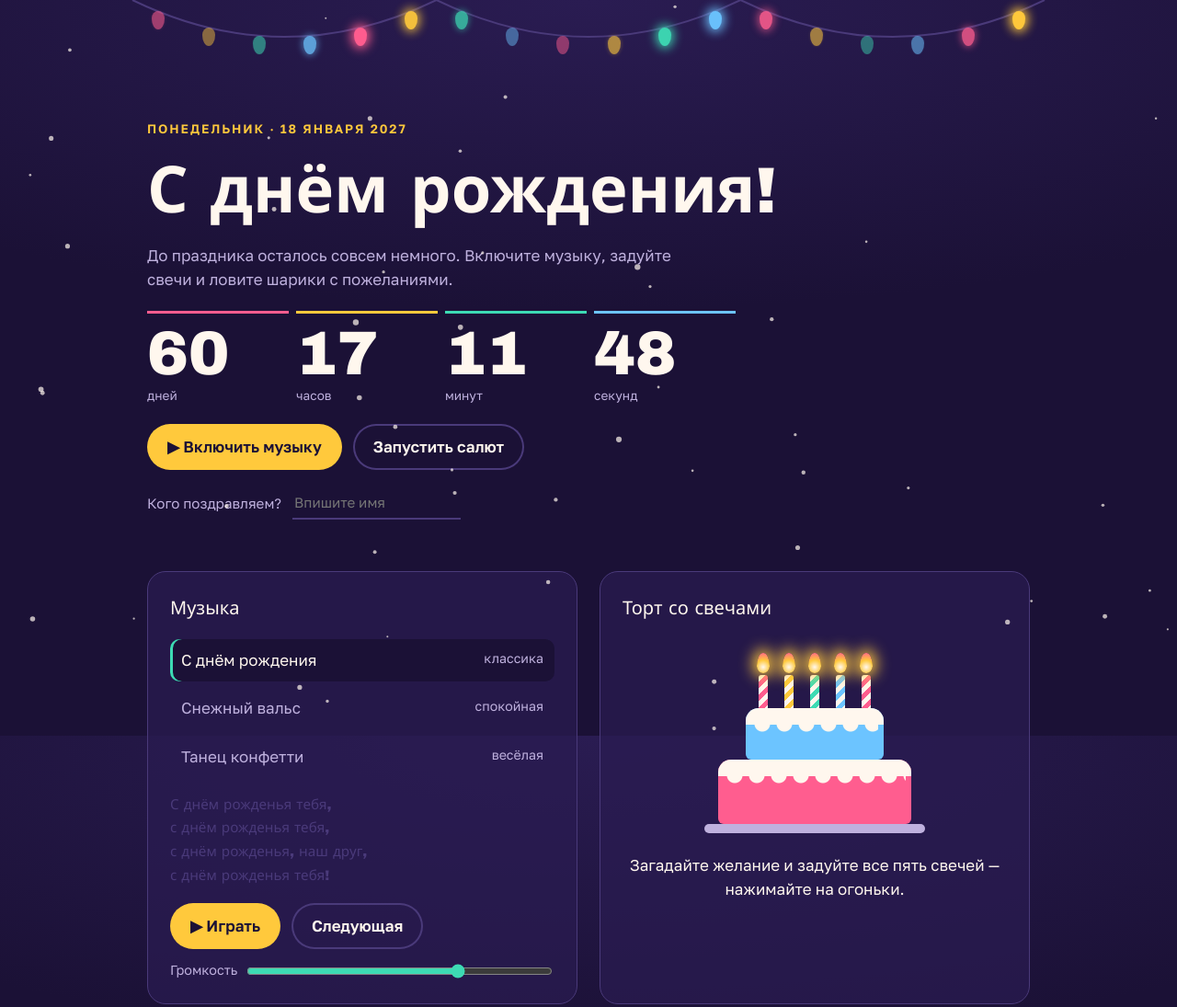
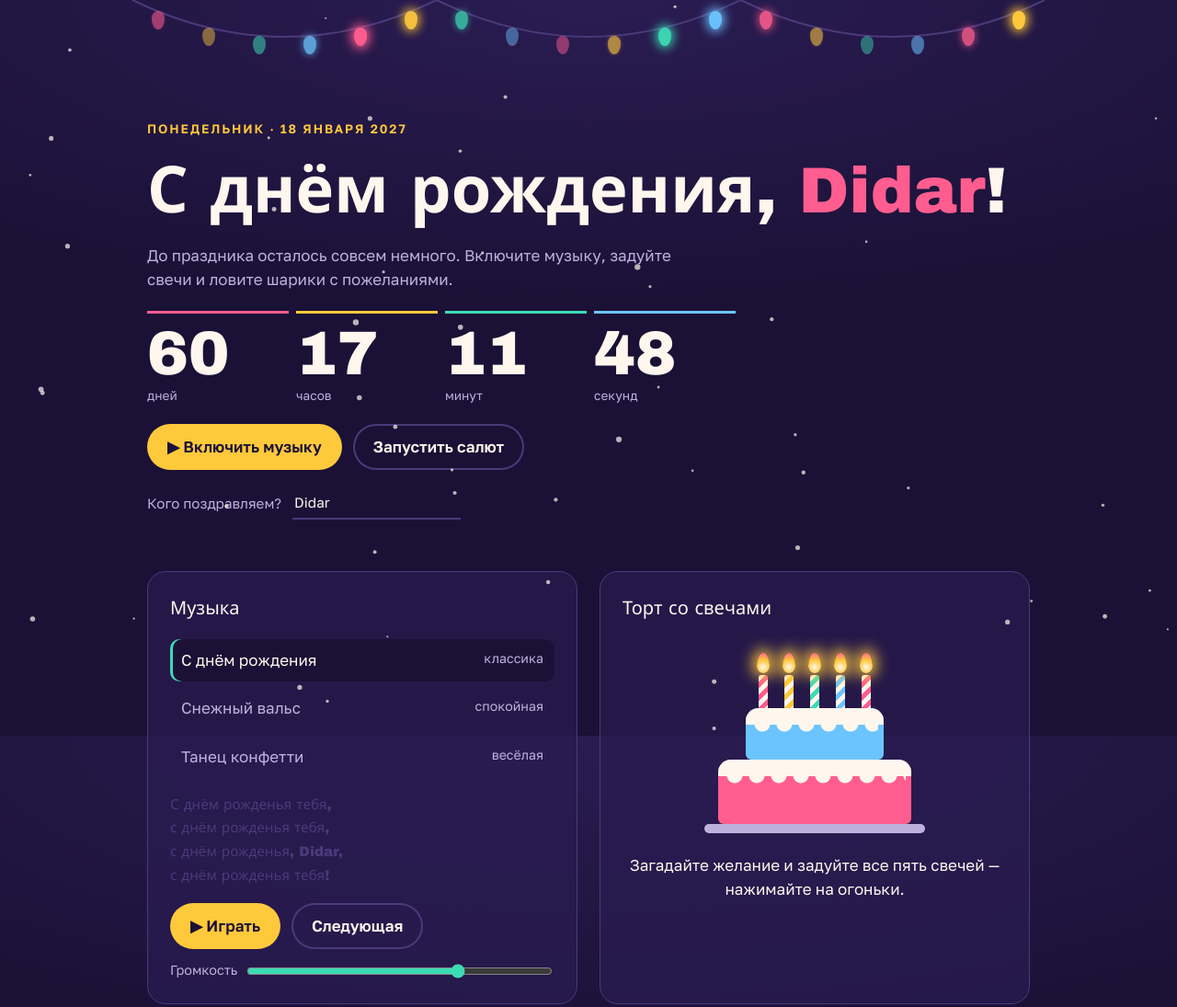
Before and after one commit to daryngpt-code/prazdnik-18-yanvarya, a plain HTML site: page index.html in a window 1280 px wide. Shown: the top 1095 px of the page at 92% size. Drawn offline with Linux system fonts and the light colour scheme; a web font is replaced by a local one.

Commit message:
Update index.html

```diff
--- a/index.html
+++ b/index.html
@@ -181,7 +181,7 @@ footer{color:var(--muted);font-size:.9rem;text-align:center}
 
 <script>
 (() => {
-const BAKED_NAME = ''; // имя именинника: впишите сюда, чтобы его видели все гости
+const BAKED_NAME = 'Didar'; // имя именинника: впишите сюда, чтобы его видели все гости
 const TARGET = new Date(2027, 0, 18);
 const $ = id => document.getElementById(id);
 const rand = n => Math.random() * n;
@@ -200,7 +200,7 @@ function setName(n) {
   $('singName').textContent = n ? `с днём рожденья, ${n},` : 'с днём рожденья, наш друг,';
 }
 const nameInput = $('name');
-nameInput.value = store.get('bd-name') ?? BAKED_NAME;
+nameInput.value = store.get('bd-name') || BAKED_NAME;
 setName(nameInput.value);
 nameInput.addEventListener('input', () => { setName(nameInput.value); store.set('bd-name', nameInput.value); });
 
```
